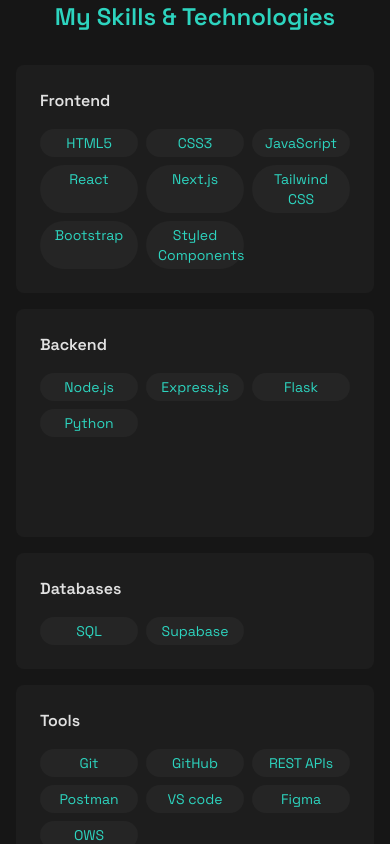
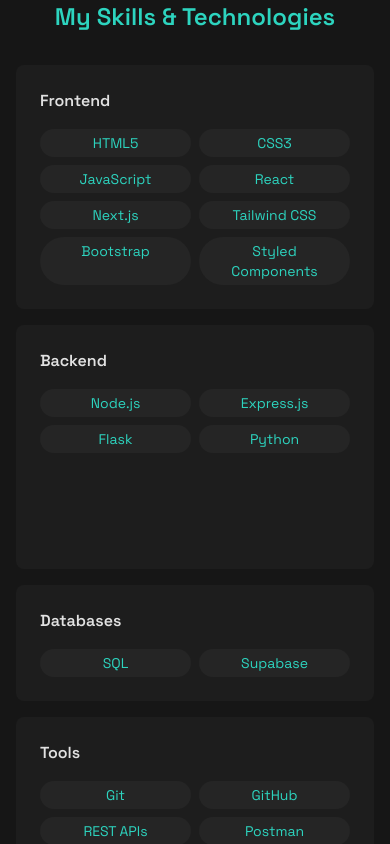
Before and after one commit to onumaeleanyagift/myPortfolio, a React (Vite) app: page / in a window 390 px wide. Shown: the part 1560-2404 px from the top of the page. Built offline with nearby package versions, Linux system fonts and the light colour scheme.

Commit message:
fix: improve tools grid responsiveness

```diff
--- a/src/sections/AboutSection.jsx
+++ b/src/sections/AboutSection.jsx
@@ -41,9 +41,9 @@
               My Skills & Technologies
             </h2>
             <div className=" grid grid-rows-2 gap-4 lg:grid-rows-1 md:grid-rows-1">
-              <div className="flex flex-col items-justify bg-[#1D1D1D] rounded-lg p-6 hover:bg-[#252525]">
+              <div className="flex flex-col items-justify bg-[#1D1D1D] rounded-lg p-6">
                 <div className="font-semibold pb-4">Frontend</div>
-                <div className="grid grid-cols-3 gap-2 text-center lg:grid-cols-7 md:grid-cols-5 text-[#2DD4BF]">
+                <div className="grid grid-cols-2 gap-2 text-center lg:grid-cols-7 md:grid-cols-5 text-[#2DD4BF]">
                   <span className="bg-[#252525] text-sm rounded-full px-3 py-1">
                     HTML5
                   </span>
@@ -65,15 +65,15 @@
                   <span className="bg-[#252525] text-sm rounded-full px-3 py-1">
                     Bootstrap
                   </span>
-                  <span className="bg-[#252525] text-sm rounded-full px-3 py-1">
+                  <span className="bg-[#252525] text-sm text-center rounded-full px-3 py-1">
                     Styled Components
                   </span>
                 </div>
               </div>
 
-              <div className="flex flex-col items-justify bg-[#1D1D1D] rounded-lg p-6 hover:bg-[#252525]">
+              <div className="flex flex-col items-justify bg-[#1D1D1D] rounded-lg p-6">
                 <div className="font-semibold pb-4">Backend</div>
-                <div className="grid grid-cols-3 gap-2 text-center lg:grid-cols-7 md:grid-cols-5 text-[#2DD4BF]">
+                <div className="grid grid-cols-2 gap-2 text-center lg:grid-cols-7 md:grid-cols-5 text-[#2DD4BF]">
                   <span className="bg-[#252525] text-sm rounded-full px-3 py-1">
                     Node.js
                   </span>
@@ -89,9 +89,9 @@
                 </div>
               </div>
 
-              <div className="flex flex-col items-justify bg-[#1D1D1D] rounded-lg p-6 hover:bg-[#252525]">
+              <div className="flex flex-col items-justify bg-[#1D1D1D] rounded-lg p-6">
                 <div className="font-semibold pb-4">Databases</div>
-                <div className="grid grid-cols-3 gap-2 text-center lg:grid-cols-7 md:grid-cols-5 text-[#2DD4BF]">
+                <div className="grid grid-cols-2 gap-2 text-center lg:grid-cols-7 md:grid-cols-5 text-[#2DD4BF]">
                   <span className="bg-[#252525] text-sm rounded-full px-3 py-1">
                     SQL
                   </span>
@@ -101,9 +101,9 @@
                 </div>
               </div>
 
-              <div className="flex flex-col items-justify bg-[#1D1D1D] rounded-lg p-6 hover:bg-[#252525]">
+              <div className="flex flex-col items-justify bg-[#1D1D1D] rounded-lg p-6">
                 <div className="font-semibold pb-4">Tools</div>
-                <div className="grid grid-cols-3 gap-2 text-center lg:grid-cols-7 md:grid-cols-5 text-[#2DD4BF]">
+                <div className="grid grid-cols-2 gap-2 text-center lg:grid-cols-7 md:grid-cols-5 text-[#2DD4BF]">
                   <span className="bg-[#252525] text-sm rounded-full px-3 py-1">
                     Git
                   </span>
```
